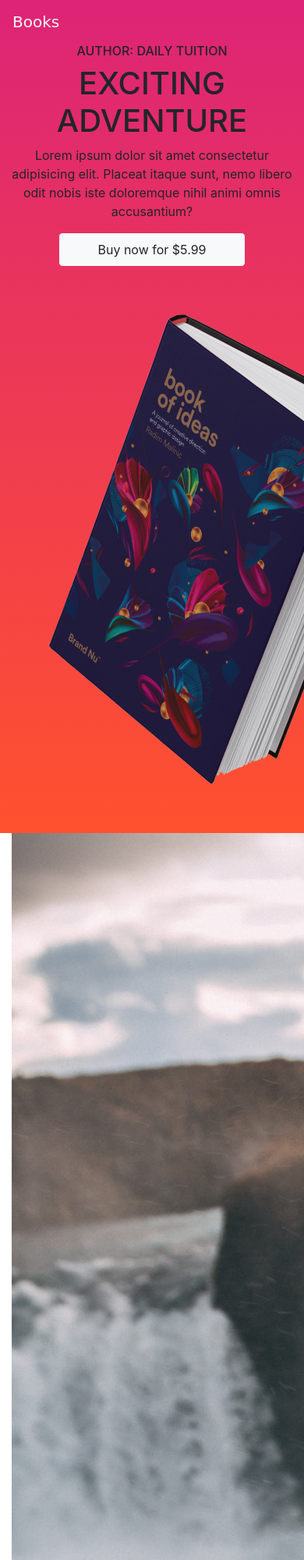
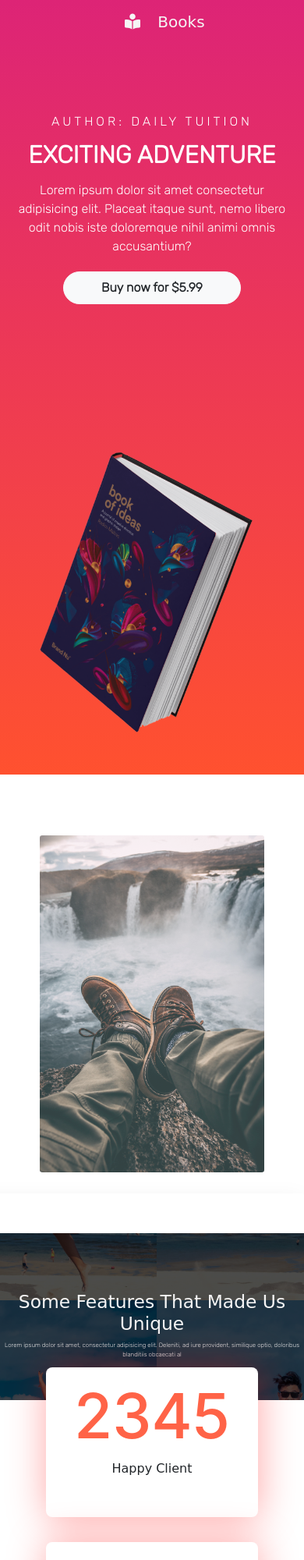
Before and after one commit to ruivergani/books-website, a plain HTML site: page src/index.html in a window 390 px wide. Shown: the top 2000 px of the page at 78% size. Drawn offline with nearby package versions, Linux system fonts and the light colour scheme; a web font is replaced by a local one.

Commit message:
updates css

```diff
--- a/css/style.css
+++ b/css/style.css
@@ -65,7 +65,7 @@ section {
     --Lobster: "Lobster", cursive;
     --light-black: #2e2c2caf;
     --bggradient: linear-gradient(to bottom, #dd2476, #ff512f);
-    --light-gray: rgba(255, 255, 255, 0.)
+    --light-gray: rgba(255, 255, 255, 0.5)
 }
 
 /* HEADER */
@@ -90,4 +90,184 @@ header a {
     position: absolute;
     background: white;
     min-width: 160px;
+    box-shadow: 0px 2px 15px 0px rgba(0, 0, 0, 0.2);
+    z-index: 1;
 }
+
+.dropdown-content a {
+    color: black;
+    padding: 12px 16px;
+    text-decoration: none;
+    display: block;
+}
+
+.dropdown-content a:hover {
+    background-color: #ddd;
+}
+
+.dropdown:hover .dropdown-content {
+    display: block;
+}
+
+header .nav-item:last-child {
+    padding-right: 9em;
+    /* relative units: em, rem, vmin */
+}
+
+header .nav-item {
+    padding: 0.9em;
+    font-size: 1.1em;
+}
+
+header .navbar-brand {
+    padding-left: 8rem;
+}
+
+header .nav-link:hover {
+    color: black;
+
+}
+
+header .nav-link {
+    text-transform: uppercase;
+}
+
+header .row .col-md-5 {
+    padding: 4.2vmin 1vmin;
+}
+
+header .row .col-md-7 {
+    padding: 22vmin 1vmin;
+    padding-bottom: 35vmin;
+    font-family: var(--Rubik);
+    color: white;
+}
+
+header .row .col-md-5 img {
+    width: 90%;
+}
+
+header .container .col-md-7 h6 {
+    padding: 1vmin;
+    letter-spacing: 4px;
+}
+
+header .container .col-md-7 h1 {
+    font-size: 8vmin;
+    font-weight: bold;
+    padding: 0.1em 0em;
+}
+
+header .container .col-md-7 p {
+    padding: 1vmin 5vmin;
+}
+
+header .container .col-md-7 button {
+    border-radius: 30px;
+    font-weight: bold;
+}
+
+/* ====  SECTION 1 ====== */
+.section-1{
+    padding: 20vmin 0;
+}
+.section-1 .row .col-md-6 .pray img{
+    opacity: 0.8;
+    width: 80%;
+    border-radius: 0.2em;
+}
+.section-1 .row .col-md-6:last-child{
+    position: relative;
+}
+.section-1 .row .col-md-6 .panel{
+    position: absolute;
+    top: 7vmin;
+    left: -18vmin;
+    background: white;
+    border-radius: 3px;
+    text-align: left;
+    padding: 13vmin 5vmin 20vmin 10vmin;
+    box-shadow: 0 25px 42px rgba(0, 0, 0, 0.2);
+    font-family: var(--Rubik);
+    z-index: 1;
+}
+.section-1 .row .col-md-6 .panel h1{
+    font-weight: bold;
+    padding: 0.4em 0;
+    font-size: 2em;
+}
+.section-1 .row .col-md-6 .panel p{
+    font-size: 0.9em;
+    color: rgba(0, 0, 0, 0.5);
+}
+/* ====  SECTION 2 ====== */
+.cover{
+    width: 100%;
+    height: 55vmin;
+    background: url(../assets/pexels-photo-452738.jpeg);
+    background-position: -24rem -19rem;
+    background-size: 150%;
+    position: relative;
+}
+.cover .content{
+    background: rgba(0, 0, 0, 0.7);
+    height: 100%;
+    padding-top: 19vmin;
+    width: 100%;
+}
+.cover .content>h1{
+    font-family: var(--Patua);
+    font-size: 6vmin;
+    color: whitesmoke;
+}
+.cover .content>p{
+    font-family: var(--Rubik);
+    color: #e5e5e5;
+    font-size: 2vmin;
+}
+
+.numbers .rect{
+    position: relative;
+    z-index: 1;
+    background-color: white;
+    width: 17rem;
+    height: 12rem;
+    padding-top: 3.5vmin;
+    margin: 1rem;
+    border-radius: .5em;
+    box-shadow: 1px 2px 50px 0px rgba(255, 0, 0, 0.349);
+}
+
+.numbers{
+    margin-top: -15vmin;
+}
+
+.numbers .rect h1{
+    font-size: 5rem;
+    color: tomato;
+}
+.numbers .rect p{
+    font-family: var(--Patua);
+}
+.purchase>h1{
+    padding-top: 15vmin;
+    padding-bottom: 0.1em;
+    font-family: var(--Lobster);
+}
+.purchase>p{
+    color: var(--light-black);
+    font-size: 3vmin;
+    padding-bottom: 10vmin;
+}
+.purchase .cards .card{
+    width: 22rem;
+    margin: 3vmin;
+}
+.cards div{
+    padding: 0;
+    margin: 0;
+}
+.cards .title{
+    background: rgba(208, 241, 241, 0.1);
+
+}
--- a/src/index.html
+++ b/src/index.html
@@ -19,7 +19,10 @@
            <!-- NAVBAR SECTION -->
            <nav class="navbar navbar-expand-lg">
             <!-- BRAND (LOGO)-->
-            <a class="navbar-brand" href="#">Books</a>
+            <a class="navbar-brand" href="#">
+                <i class="fas fa-book-reader mx-3"></i>
+                Books
+            </a>
             <button class="navbar-toggler" type="button" data-toggle="collapse" data-target="#navbarNav" aria-controls="navbarNav" aria-expanded="false" aria-label="Toggle navigation">
               <span class="navbar-toggler-icon"></span>
             </button>
```
